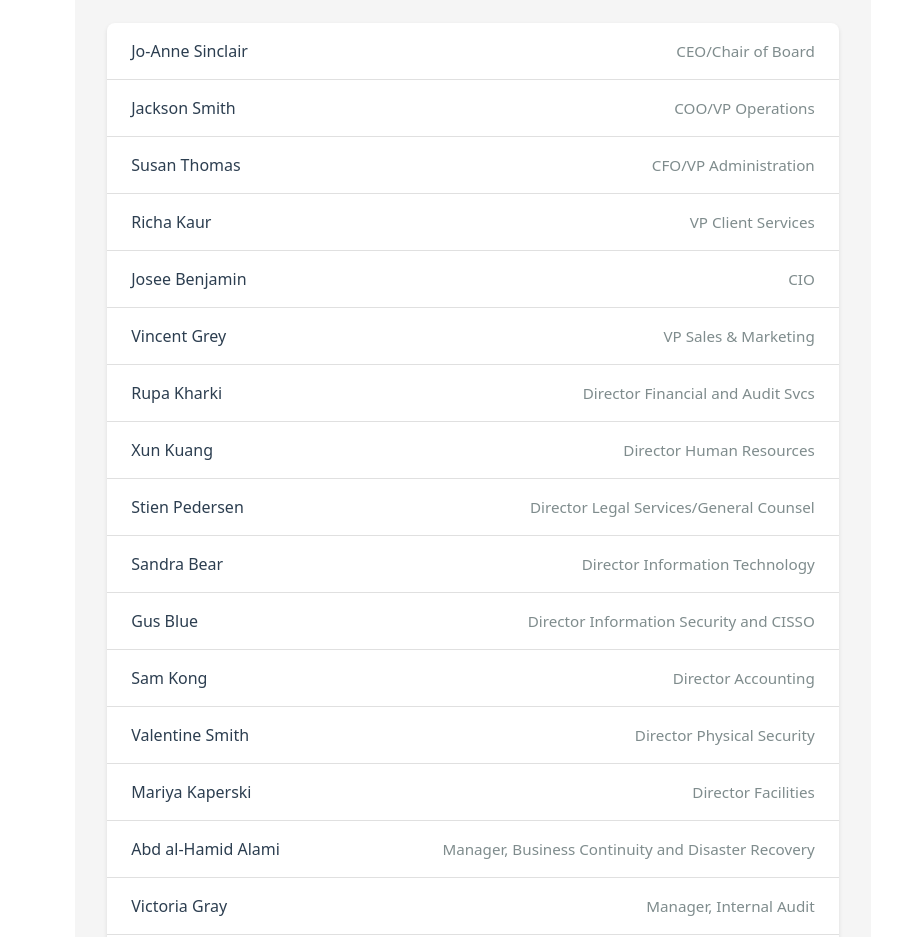
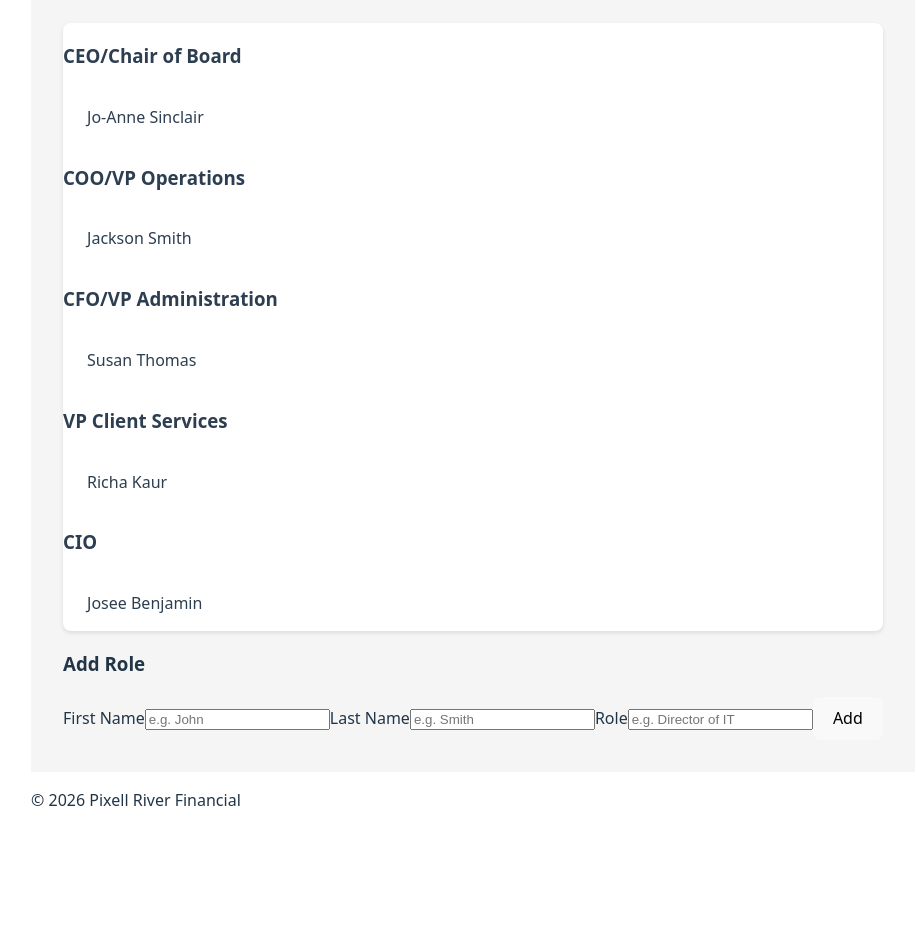
Before and after one commit to Cusiokhale/fs-lab-1, a React (Vite) app: page /organization in a window 1280 px wide. Shown: the part 340-1277 px from the top of the page, without its empty margins (167-1084 px from the left). After the commit the page ends 1168 px from the top, so only its background shows below. Built offline with nearby package versions, Linux system fonts and the light colour scheme.

Commit message:
Complete Lab 3.2 role creation with hook, service, and repository architecture

```diff
--- /dev/null
+++ b/src/components/AddRoleForm.tsx
@@ -0,0 +1,75 @@
+import { useRoleForm } from "../hooks/useRoleForm";
+
+type Props = {
+  onRoleAdded: () => void;
+};
+
+export default function AddRoleForm({ onRoleAdded }: Props) {
+  const {
+    firstName,
+    setFirstName,
+    lastName,
+    setLastName,
+    roleTitle,
+    setRoleTitle,
+    errors,
+    submit,
+  } = useRoleForm();
+
+  function handleSubmit(e: React.FormEvent) {
+    e.preventDefault();
+    const result = submit();
+    if (result.ok) onRoleAdded();
+  }
+
+  return (
+    <section className="add-employee-form">
+      <h3>Add Role</h3>
+
+      <form onSubmit={handleSubmit}>
+        <div className="form-row">
+          <label>
+            First Name
+            <input
+              value={firstName}
+              onChange={(e) => setFirstName(e.target.value)}
+              placeholder="e.g. John"
+            />
+          </label>
+
+          <label>
+            Last Name
+            <input
+              value={lastName}
+              onChange={(e) => setLastName(e.target.value)}
+              placeholder="e.g. Smith"
+            />
+          </label>
+
+          <label>
+            Role
+            <input
+              value={roleTitle}
+              onChange={(e) => setRoleTitle(e.target.value)}
+              placeholder="e.g. Director of IT"
+            />
+          </label>
+
+          <button type="submit">Add</button>
+        </div>
+
+        {errors.firstName && (
+          <p style={{ color: "crimson", marginTop: "8px" }}>
+            {errors.firstName}
+          </p>
+        )}
+
+        {errors.roleTitle && (
+          <p style={{ color: "crimson", marginTop: "8px" }}>
+            {errors.roleTitle}
+          </p>
+        )}
+      </form>
+    </section>
+  );
+}
--- a/src/components/OrganizationPage.tsx
+++ b/src/components/OrganizationPage.tsx
@@ -1,171 +1,41 @@
+import { useEffect, useState } from "react";
 import type { Role } from "../types/Employee";
-import React from 'react';
-import PersonList from '../components/PersonList';
-import { organizationData } from '../data/OrganizationData';
-import './OrganizationPage.css';
+import "./OrganizationPage.css";
+import { roleRepo } from "../repositories/roleRepo";
+import AddRoleForm from "./AddRoleForm";
 
-const roles: Role[] = [
-  {
-    title: "CEO/Chair of Board",
-    employee: { firstname: "Jo-Anne", lastname: "Sinclair" }
-  },
-  {
-    title: "COO/VP Operations",
-    employee: { firstname: "Jackson", lastname: "Smith" }
-  },
-  {
-    title: "CFO/VP Administration",
-    employee: { firstname: "Susan", lastname: "Thomas" }
-  },
-  {
-    title: "VP Client Services",
-    employee: { firstname: "Richa", lastname: "Kaur" }
-  },
-  {
-    title: "CIO",
-    employee: { firstname: "Josee", lastname: "Benjamin" }
-  },
-  {
-    title: "VP Sales & Marketing",
-    employee: { firstname: "Vincent", lastname: "Grey" }
-  },
-  {
-    title: "Director Financial and Audit Svcs",
-    employee: { firstname: "Rupa", lastname: "Kharki" },
-  },
-  {
-    title: "Director Human Resources",
-    employee: { firstname: "Xun", lastname: "Kuang" }
-  },
-  {
-    title: "Director Legal Services/General Counsel",
-    employee: { firstname: "Stien", lastname: "Pedersen" }
-  },
-  {
-    title: "Director Information Technology",
-    employee: { firstname: "Sandra", lastname: "Bear" }
-  },
-  {
-    title: "Director Information Security and CISSO",
-    employee: { firstname: "Gus", lastname: "Blue" }
-  },
-  {
-    title: "Director Accounting",
-    employee: { firstname: "Sam", lastname: "Kong" }
-  },
-  {
-    title: "Director Physical Security",
-    employee: { firstname: "Valentine", lastname: "Smith" }
-  },
-  {
-    title: "Director Facilities",
-    employee: { firstname: "Mariya", lastname: "Kaperski" }
-  },
-  {
-    title: "Manager, Business Continuity and Disaster Recovery",
-    employee: { firstname: "Abd al-Hamid", lastname: "Alami" }
-  },
-  {
-    title: "Manager, Internal Audit",
-    employee: { firstname: "Victoria", lastname: "Gray" }
-  },
-  {
-    title: "Chief Architect",
-    employee: { firstname: "Cheryl", lastname: "Guru" }
-  },
-  {
-    title: "Manager, Security Architecture",
-    employee: { firstname: "Jean", lastname: "Ngoy" }
-  },
-  {
-    title: "Solution Architect, Online Banking",
-    employee: { firstname: "Kris", lastname: "Gold" }
-  },
-  {
-    title: "Manager, Application Solutions",
-    employee: { firstname: "Isaac", lastname: "Smith" }
-  },
-  {
-    title: "Lead Developer, Online Banking",
-    employee: { firstname: "Payton", lastname: "Frost" }
-  },
-  {
-    title: "Manager, Operational Risk",
-    employee: { firstname: "Samantha", lastname: "Nettle" }
-  },
-  {
-    title: "Manager, Vendor Relations",
-    employee: { firstname: "Yolanda", lastname: "Ferreira" }
-  },
-  {
-    title: "Manager, Purchasing",
-    employee: { firstname: "Samir", lastname: "Hassan" }
-  },
-  {
-    title: "Manager, Communications",
-    employee: { firstname: "Yuna", lastname: "Aikawa" }
-  },
-  {
-    title: "Manager Customer Experience and Community Eng.",
-    employee: { firstname: "Jonathan", lastname: "Carberry" }
-  },
-  {
-    title: "Manager of Sales",
-    employee: { firstname: "Roland", lastname: "Wei" }
-  },
-  {
-    title: "Manager, Marketing",
-    employee: { firstname: "Pran", lastname: "Singh" }
-  },
-  {
-    title: "Business Analyst, Online Banking",
-    employee: { firstname: "Linda", lastname: "Analyst" }
-  },
-  {
-    title: "Manager, Contract Management",
-    employee: { firstname: "Esra", lastname: "Sedge" }
-  },
-  {
-    title: "Manager, Compliance Management",
-    employee: { firstname: "Pranee", lastname: "Tan" }
-  },
-  {
-    title: "Manager IT End User Service Desk",
-    employee: { firstname: "Karmen", lastname: "Spruce" }
-  },
-  {
-    title: "Manager IT End User Computing",
-    employee: { firstname: "Haydar", lastname: "Katirci" }
-  },
-  {
-    title: "Manager IT Telecom and Infrastructure",
-    employee: { firstname: "Jill", lastname: "Harkness" }
-  },
-  {
-    title: "Manager, Data Center and Hosting Services",
-    employee: { firstname: "Tim", lastname: "Morrison" }
-  },
-  {
-    title: "Manager of IT Risk Management",
-    employee: { firstname: "Aleksandr", lastname: "Milosevic" }
-  },
-  {
-    title: "Manager IT, project management office",
-    employee: { firstname: "Jim", lastname: "Wingnut" }
+function OrganizationPage() {
+  const [roles, setRoles] = useState<Role[]>([]);
+
+  function reloadRoles() {
+    setRoles(roleRepo.getAll());
   }
-];
 
+  useEffect(() => {
+    reloadRoles();
+  }, []);
 
-const OrganizationPage: React.FC = () => {
   return (
     <div className="organization-page">
       <h2>Leadership and Management</h2>
       <p className="page-description">
         View our organizational leadership structure and key management roles.
       </p>
-      <PersonList people={organizationData} showTitle={true} />
+
+      <div className="employee-list">
+        {roles.map((r) => (
+          <div key={r.title} className="department-section">
+            <h3>{r.title}</h3>
+            <div className="employee-item">
+              {r.employee.firstname} {r.employee.lastname}
+            </div>
+          </div>
+        ))}
+      </div>
+
+      <AddRoleForm onRoleAdded={reloadRoles} />
     </div>
   );
-};
+}
 
 export default OrganizationPage;
--- a/src/repositories/roleRepo.ts
+++ b/src/repositories/roleRepo.ts
@@ -15,6 +15,27 @@ function loadRoles(): Role[] {
 function saveRoles(roles: Role[]) {
   localStorage.setItem(ROLES_KEY, JSON.stringify(roles));
 }
+
+/* -------- SEED DATA IF EMPTY -------- */
+
+function seedIfEmpty() {
+  const current = loadRoles();
+  if (current.length > 0) return;
+
+  const seeded: Role[] = [
+    { title: "CEO/Chair of Board", employee: { firstname: "Jo-Anne", lastname: "Sinclair" } },
+    { title: "COO/VP Operations", employee: { firstname: "Jackson", lastname: "Smith" } },
+    { title: "CFO/VP Administration", employee: { firstname: "Susan", lastname: "Thomas" } },
+    { title: "VP Client Services", employee: { firstname: "Richa", lastname: "Kaur" } },
+    { title: "CIO", employee: { firstname: "Josee", lastname: "Benjamin" } }
+  ];
+
+  saveRoles(seeded);
+}
+
+seedIfEmpty();
+
+/* -------- REPOSITORY -------- */
 
 export const roleRepo = {
   getAll(): Role[] {
```
